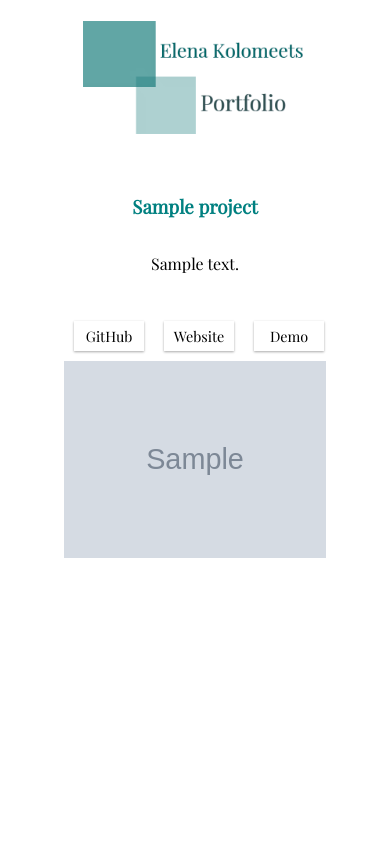
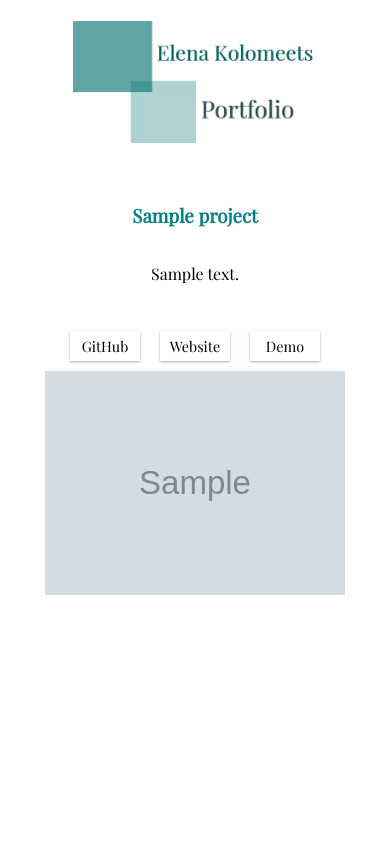
Before and after one commit to elena-kolomeets/Django-portfolio, a Django app: page / in a window 390 px wide. Shown: the part 53-912 px from the top of the page. Run offline with Django 3.2, Linux system fonts and the light colour scheme; tables that the repository leaves empty hold one stand-in row (values such as "Sample post"); grey boxes marked "Sample" are stand-in pictures; parts of the project's set-up code (start-up, migrations or seed data) failed here and were passed over.

Commit message:
Smaller portfolio section and name img size for small screen

```diff
--- a/blog/static/blog/all_blogs.css
+++ b/blog/static/blog/all_blogs.css
@@ -148,7 +148,7 @@ hr {
         width: 90%;
     }
     h1 {
-    font-size: 1.5em;
+    font-size: 1.6em;
     }
     h3 {
     font-size: 1.2em;
--- a/portfolio/static/portfolio/home.css
+++ b/portfolio/static/portfolio/home.css
@@ -51,7 +51,7 @@ html {
     justify-content: center;
 }
 .name img{
-    max-width: 45%;
+    max-width: 40%;
 }
 main {
     display: flex;
@@ -172,10 +172,11 @@ hr {
         font-size: 1em;
     }
     .name img{
-    max-width: 60%;
+    max-width: 65%;
     }
     section {
         flex-direction: column;
+        width:80%;
     }
     section:nth-child(even) {
         flex-direction: column;
```
